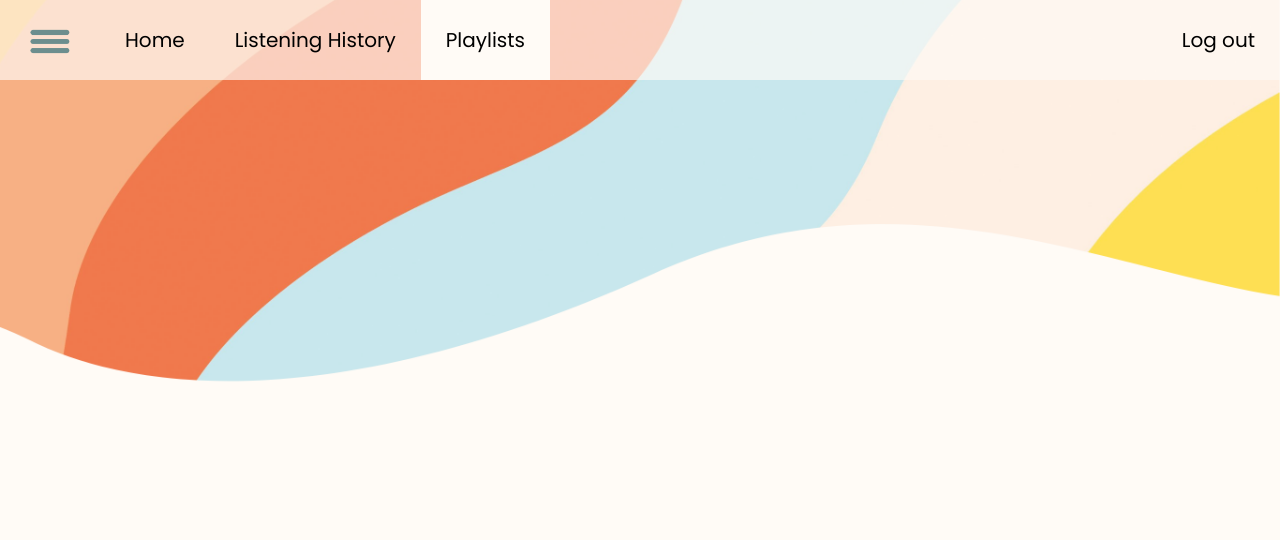
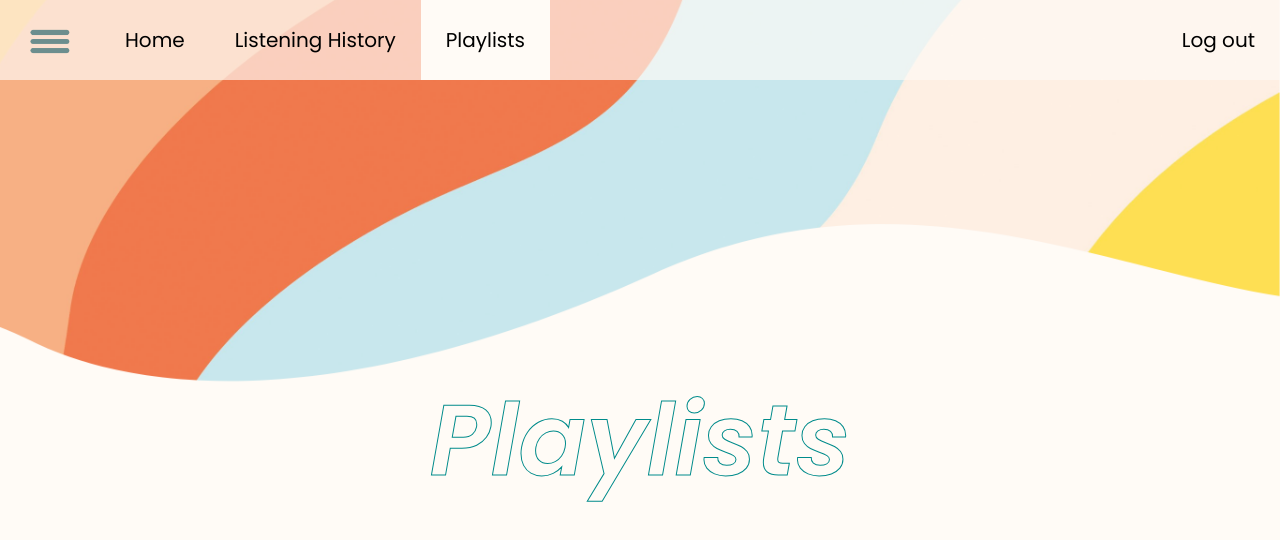
Before and after one commit to shivalish/MixedSounds, a website: page client/playlists.html in a window 1280 px wide. Drawn offline with nearby package versions, Linux system fonts and the light colour scheme.

Commit message:
Added page headers w/CSS

```diff
--- a/client/css/default.css
+++ b/client/css/default.css
@@ -75,3 +75,14 @@ body {
 #navbar li#logout {
   float: right;
 }
+
+#pageTitle {
+  margin: auto;
+  padding: 20px;
+  text-align: center;
+  font-size: 100px;
+  font-weight: 600;
+  font-style: italic;
+  color: #fffbf6;
+  -webkit-text-stroke: 1px darkcyan;
+}
--- a/client/playlists.html
+++ b/client/playlists.html
@@ -33,6 +33,8 @@
       </ul>
     </div>
 
+    <h1 id="pageTitle">Playlists</h1>
+
     <script type="module" src="js/menu.js"></script>
   </body>
 </html>
```
Also changed, not shown: client/listeninghistory.html (+2 -0 lines).
